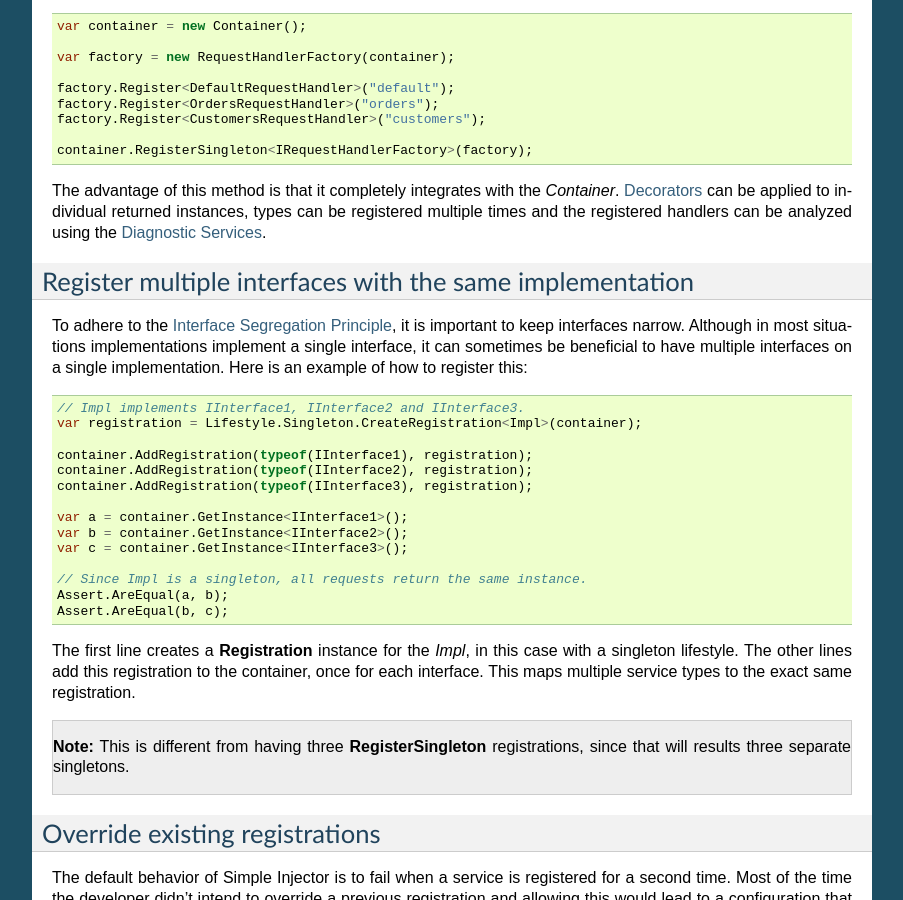
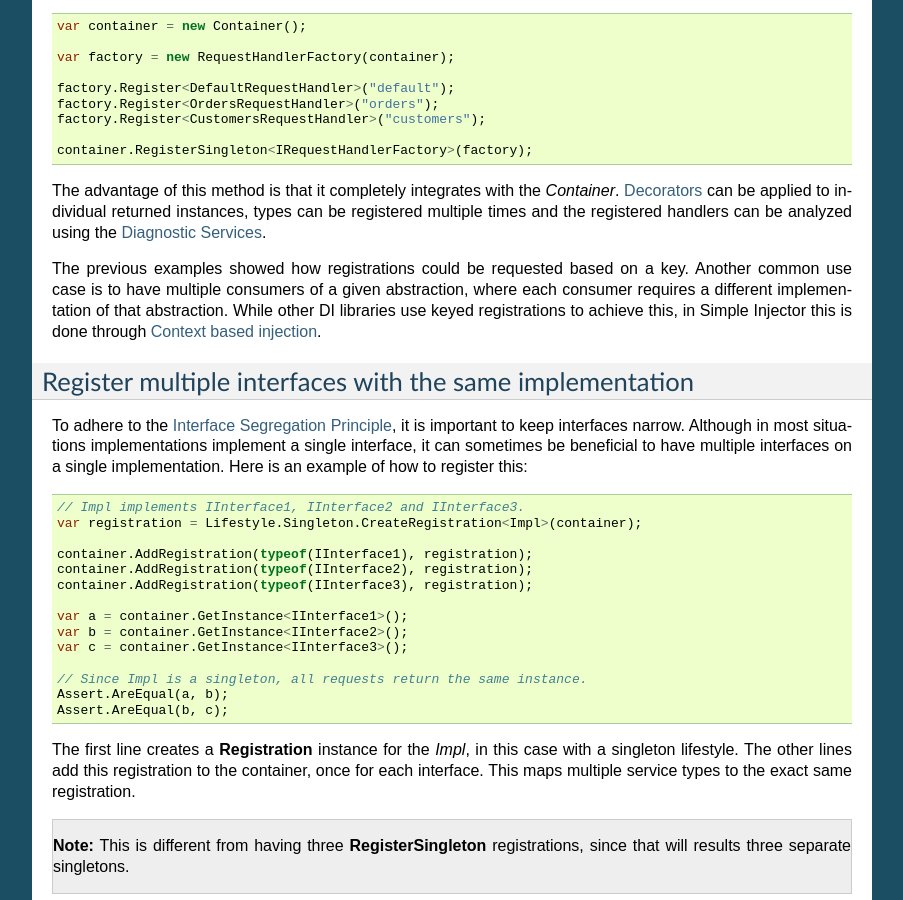
Before and after one commit to simpleinjector/Documentation, a Sphinx documentation site: the page built from source/howto.rst, in a window 1280 px wide and 900 px high, scrolled down 5891 px. Shown: the whole window, without its empty margins (198-1101 px from the left). Built offline with Sphinx 7.4.7, drawn with Linux system fonts in a browser that asks for light colours.

Commit message:
Small update to how-to.

```diff
--- a/source/howto.rst
+++ b/source/howto.rst
@@ -233,7 +233,7 @@ This doesn't mean that resolving instances by a key is never useful. Resolving i
 
 .. container:: Note
 
-    **Note**: The need for keyed registration can be an indication of ambiguity in the application design and a sign of a `Liskov Substitution Principle  <https://en.wikipedia.org/wiki/Liskov_substitution_principle>`_ violation. Take a good look if each keyed registration shouldn't have its own unique interface, or perhaps each registration should implement its own version of a generic interface.
+    **Note**: The need for keyed registration can be an indication of ambiguity in the application design and a sign of a `Liskov Substitution Principle <https://en.wikipedia.org/wiki/Liskov_substitution_principle>`_ violation. Take a good look if each keyed registration shouldn't have its own unique interface, or perhaps each registration should implement its own version of a generic interface.
 
 Take a look at the following scenario, where we want to retrieve instances of type *IRequestHandler* by a string key. There are of course several ways to achieve this, but here is a simple but effective way, by defining an *IRequestHandlerFactory*:
 
@@ -348,6 +348,7 @@ The registration will then look as follows:
 
 The advantage of this method is that it completely integrates with the *Container*. :ref:`Decorators <decoration>` can be applied to individual returned instances, types can be registered multiple times and the registered handlers can be analyzed using the :doc:`Diagnostic Services <diagnostics>`.
 
+The previous examples showed how registrations could be requested based on a key. Another common use case is to have multiple consumers of a given abstraction, where each consumer requires a different implementation of that abstraction. While other DI libraries use keyed registrations to achieve this, in Simple Injector this is done through :ref:`Context based injection <Context-Based-Injection>`.
 
 .. _Register-Multiple-Interfaces-With-The-Same-Implementation:
 
```
